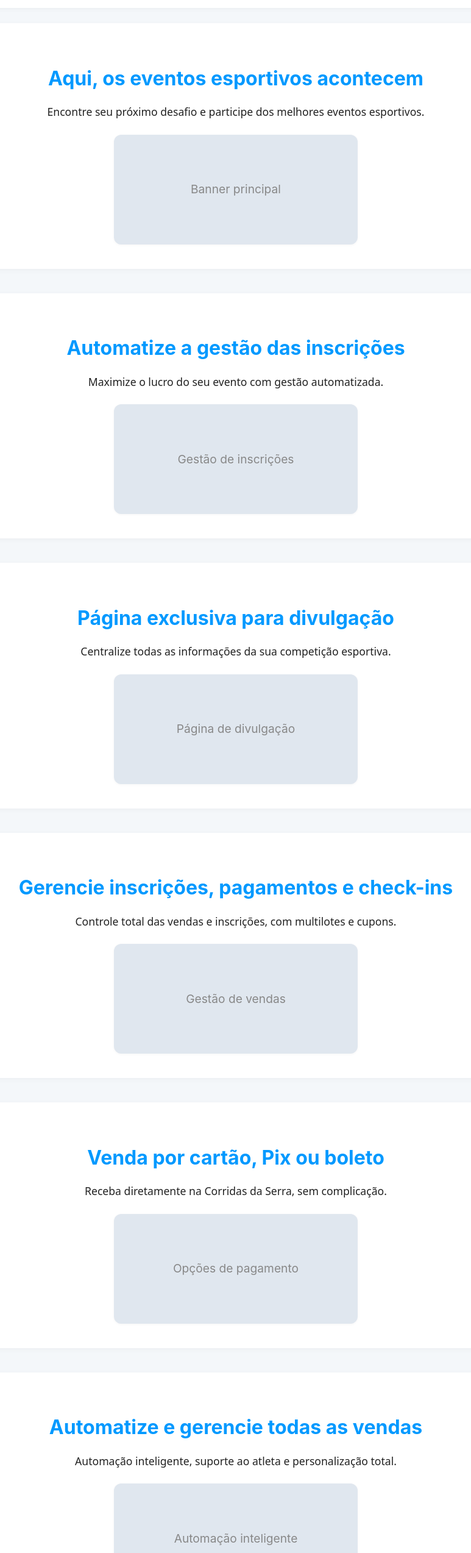
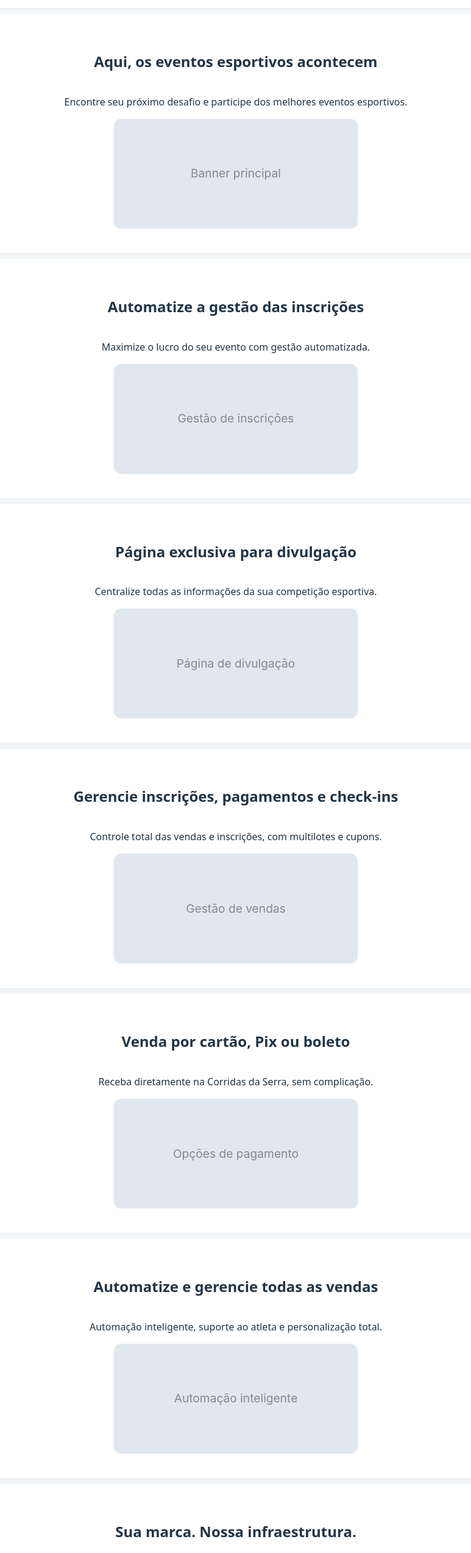
Before and after one commit to fabio1974/mvt-fe, a React (Vite) app: page / in a window 1280 px wide. Shown: the part 59-2606 px from the top of the page at 61% size, without its empty margins (253-1026 px from the left). Built offline with nearby package versions, Linux system fonts and the light colour scheme.

Commit message:
AOC component for sessions

```diff
--- a/src/components/Home/Home.css
+++ b/src/components/Home/Home.css
@@ -1,3 +1,14 @@
+.section-container {
+  background: #fff;
+  border-radius: 16px;
+  box-shadow: 0 2px 8px rgba(0,0,0,0.04);
+  padding: 40px 24px;
+  margin: 0 15px;
+  text-align: center;
+  display: flex;
+  flex-direction: column;
+  align-items: center;
+}
 .serra-home {
   display: flex;
   flex-direction: column;
@@ -6,14 +17,7 @@
   background: #f4f7fa;
 }
 
-.home-section {
-  background: #fff;
-  border-radius: 16px;
-  box-shadow: 0 2px 8px rgba(0,0,0,0.04);
-  padding: 40px 24px;
-  margin: 15px;
-  text-align: center;
-}
+
 
 .home-section h2 {
   color: #0099ff;
--- a/src/components/Home/Home.tsx
+++ b/src/components/Home/Home.tsx
@@ -1,4 +1,5 @@
 import "./Home.css";
+import SectionContainer from "./SectionContainer";
 
 function DummyImage({ alt }: { alt: string }) {
   return (
@@ -11,105 +12,123 @@ function DummyImage({ alt }: { alt: string }) {
 export default function Home() {
   return (
     <main className="serra-home">
+      <SectionContainer>
         <Section1 />
+      </SectionContainer>
+      <SectionContainer>
         <Section2 />
+      </SectionContainer>
+      <SectionContainer>
         <Section3 />
+      </SectionContainer>
+      <SectionContainer>
         <Section4 />
+      </SectionContainer>
+      <SectionContainer>
         <Section5 />
+      </SectionContainer>
+      <SectionContainer>
         <Section6 />
+      </SectionContainer>
+      <SectionContainer>
         <Section7 />
+      </SectionContainer>
+      <SectionContainer>
         <Section8 />
+      </SectionContainer>
+      <SectionContainer>
         <Section9 />
+      </SectionContainer>
     </main>
   );
 }
 
 function Section1() {
   return (
-    <section className="home-section">
+    <>
       <h2>Aqui, os eventos esportivos acontecem</h2>
       <p>
         Encontre seu próximo desafio e participe dos melhores eventos
         esportivos.
       </p>
       <DummyImage alt="Banner principal" />
-    </section>
+    </>
   );
 }
 function Section2() {
   return (
-    <section className="home-section">
+    <>
       <h2>Automatize a gestão das inscrições</h2>
       <p>Maximize o lucro do seu evento com gestão automatizada.</p>
       <DummyImage alt="Gestão de inscrições" />
-    </section>
+    </>
   );
 }
 function Section3() {
   return (
-    <section className="home-section">
+    <>
       <h2>Página exclusiva para divulgação</h2>
       <p>Centralize todas as informações da sua competição esportiva.</p>
       <DummyImage alt="Página de divulgação" />
-    </section>
+    </>
   );
 }
 function Section4() {
   return (
-    <section className="home-section">
+    <>
       <h2>Gerencie inscrições, pagamentos e check-ins</h2>
       <p>Controle total das vendas e inscrições, com multilotes e cupons.</p>
       <DummyImage alt="Gestão de vendas" />
-    </section>
+    </>
   );
 }
 function Section5() {
   return (
-    <section className="home-section">
+    <>
       <h2>Venda por cartão, Pix ou boleto</h2>
       <p>Receba diretamente na Corridas da Serra, sem complicação.</p>
       <DummyImage alt="Opções de pagamento" />
-    </section>
+    </>
   );
 }
 function Section6() {
   return (
-    <section className="home-section">
+    <>
       <h2>Automatize e gerencie todas as vendas</h2>
       <p>Automação inteligente, suporte ao atleta e personalização total.</p>
       <DummyImage alt="Automação inteligente" />
-    </section>
+    </>
   );
 }
 function Section7() {
   return (
-    <section className="home-section">
+    <>
       <h2>Sua marca. Nossa infraestrutura.</h2>
       <p>
         Mantenha sua identidade visual e acesse toda a tecnologia Corridas da
         Serra.
       </p>
       <DummyImage alt="Infraestrutura personalizada" />
-    </section>
+    </>
   );
 }
 function Section8() {
   return (
-    <section className="home-section">
+    <>
       <h2>Depoimentos de quem usa a plataforma</h2>
       <p>
         Veja a experiência de organizadores e atletas com a Corridas da Serra.
       </p>
       <DummyImage alt="Depoimentos" />
-    </section>
+    </>
   );
 }
 function Section9() {
   return (
-    <section className="home-section">
+    <>
       <h2>Serviços e conteúdo</h2>
       <p>Cadastre eventos, acesse materiais gratuitos e entre em contato.</p>
       <DummyImage alt="Serviços e conteúdo" />
-    </section>
+    </>
   );
 }
--- /dev/null
+++ b/src/components/Home/SectionContainer.tsx
@@ -0,0 +1,10 @@
+import React from "react";
+import "./Home.css";
+
+interface SectionContainerProps {
+  children: React.ReactNode;
+}
+
+export default function SectionContainer({ children }: SectionContainerProps) {
+  return <section className="section-container">{children}</section>;
+}
```
Lines whose indentation alone changed are shown as unchanged.
